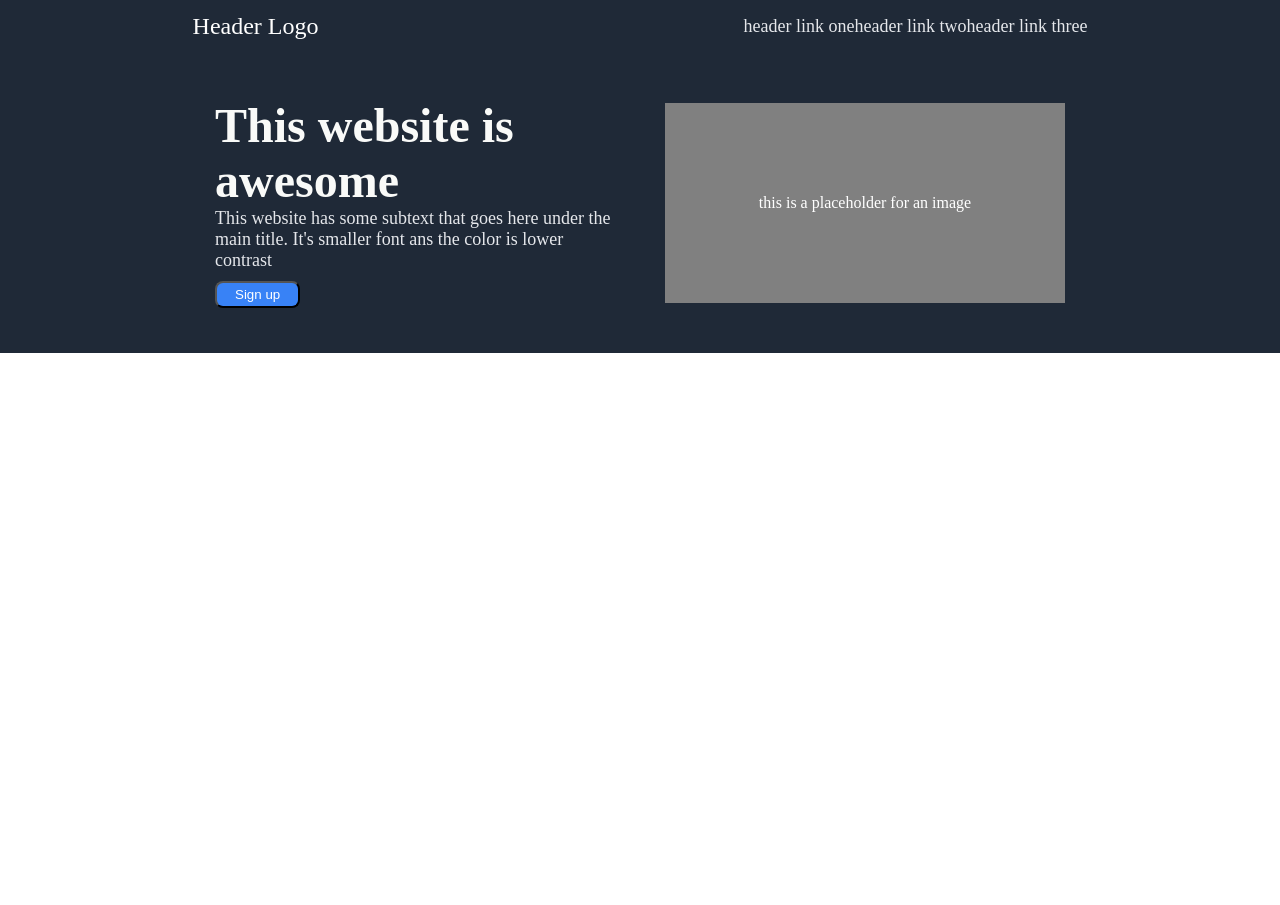
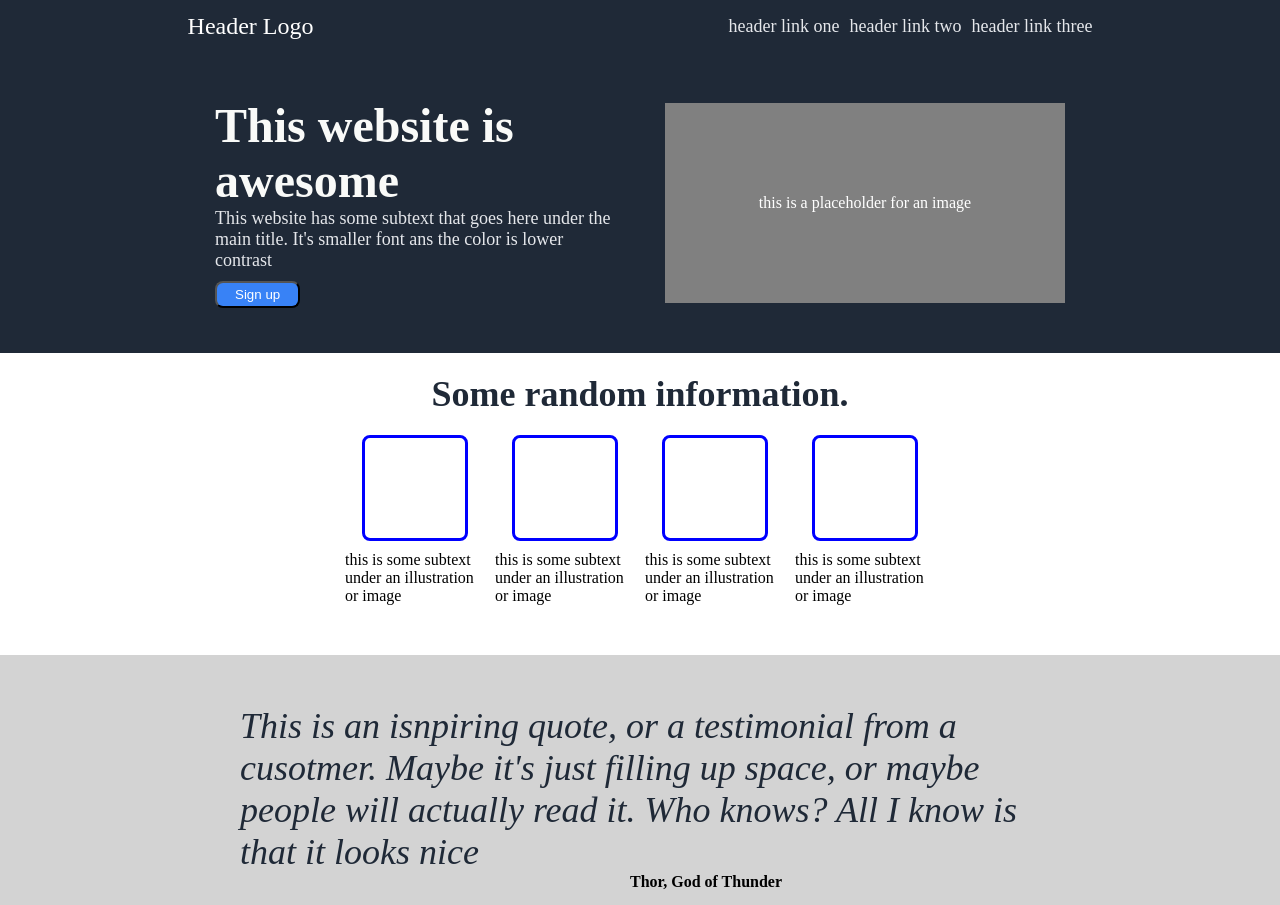
Before and after one commit to ChavezCode/css-landingpg, a plain HTML site: page index.html in a window 1280 px wide. Before the commit the page ends 800 px from the top, so only its background shows below. Drawn offline with Linux system fonts and the light colour scheme.

Commit message:
page completed up to call to action

```diff
--- a/index.html
+++ b/index.html
@@ -27,9 +27,29 @@
         </div>
         <div class="img">this is a placeholder for an image</div>
     </div>
-
-
-
+    <div class="random">Some random information.</div>
+    <div class="container">
+        <div class="box">
+            <div class="img2"></div>
+            <div class="text">this is some subtext under an illustration or image</div>
+        </div>
+        <div class="box">
+            <div class="img2"></div>
+            <div class="text">this is some subtext under an illustration or image</div>
+        </div>
+        <div class="box">
+            <div class="img2"></div>
+            <div class="text">this is some subtext under an illustration or image</div>
+        </div>
+        <div class="box">
+            <div class="img2"></div>
+            <div class="text">this is some subtext under an illustration or image</div>
+        </div>
+    </div>
+    <div class="quote">
+        <div class="writing">This is an isnpiring quote, or a testimonial from a cusotmer. Maybe it's just filling up space, or maybe people will actually read it. Who knows? All I know is that it looks nice</div>
+        <div class="thor">Thor, God of Thunder</div>
+    </div>
 
 
 </body>
--- a/style.css
+++ b/style.css
@@ -11,6 +11,7 @@ a {
 ul {
     list-style-type: none;
     display: flex;
+    gap: 10px;
 }
 .header {
     display: flex;
@@ -62,3 +63,66 @@ button {
     align-items: center;
     width: 400px;
 }
+
+/* Random Information */
+
+.random {
+    display: flex;
+    justify-content: center;
+    padding: 20px;
+    font-size: 36px;
+    font-weight: bolder;
+    color: #1f2937;
+}
+.container {
+    display: flex;
+    justify-content: center;
+    padding-bottom: 50px;
+}
+.img2 {
+    border: solid blue;
+    border-radius: 8px;
+    height: 100px;
+    width: 100px;
+    margin-bottom: 10px;
+}
+.box {
+    display: flex;
+    flex-direction: column;
+    align-items: center;
+    justify-content: center;
+    width: 150px;
+}
+.text{
+   display: flex;
+   justify-content: center;
+   flex-direction: column;
+   align-items: center;
+   width: 140px;
+}
+
+/* Quote */
+
+.quote {
+    background-color: lightgray;
+    display: flex;
+    flex-direction: column;
+    align-items: center;
+    padding: 50px;
+    height: 150px;
+}
+.writing {
+    font-size: 36px;
+    font-style: italic;
+    font-weight: lighter;
+    color: #1f2937;
+    width: 800px;
+}
+.thor {
+    font-weight: bold;
+    display: flex;
+    align-self: flex-end;
+    width: 600px;
+}
+
+/* Footer */
```
